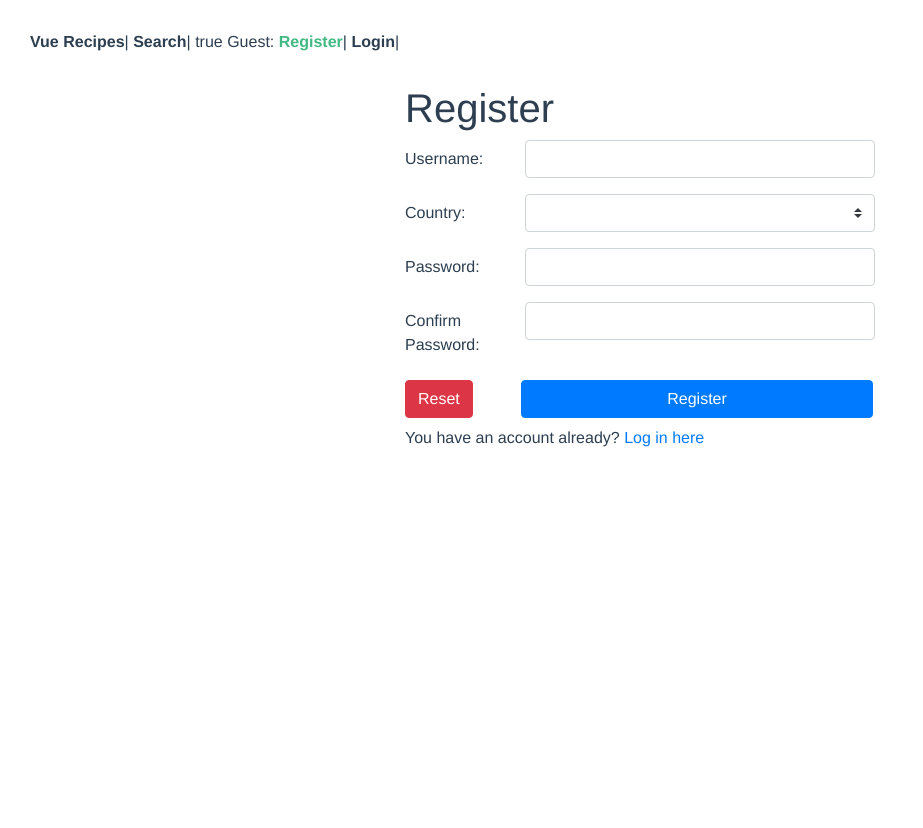
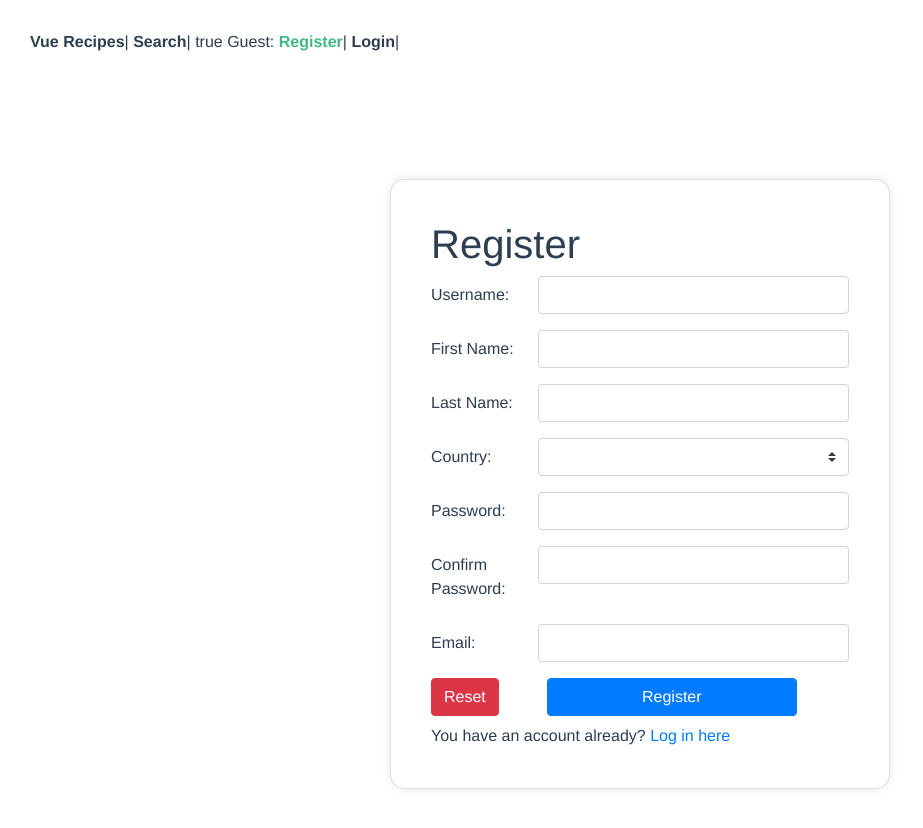
Before and after one commit to WED-2023/assignment2-1-208590174_207277997, a Vue app: page /#/register in a window 1280 px wide. Shown: the top 828 px of the page, without its empty margins (0-923 px from the left). Before the commit the page ends 800 px from the top, so only its background shows below. Built offline with nearby package versions, Linux system fonts and the light colour scheme.

Commit message:
Add files via upload

```diff
--- a/src/pages/LoginPage.vue
+++ b/src/pages/LoginPage.vue
@@ -1,5 +1,6 @@
 <template>
   <div class="container">
+    <b-card class="login-card">
       <h1 class="title">Login</h1>
       <b-form @submit.prevent="onLogin">
         <b-form-group
@@ -57,15 +58,13 @@
       >
         Login failed: {{ form.submitError }}
       </b-alert>
-    <!-- <b-card class="mt-3" header="Form Data Result">
-      <pre class="m-0">{{ form }}</pre>
-    </b-card> -->
+    </b-card>
   </div>
 </template>
 
 <script>
 import { required } from "vuelidate/lib/validators";
-import {mockLogin} from "../services/auth.js"
+import { mockLogin } from "../services/auth.js";
 export default {
   name: "Login",
   data() {
@@ -73,19 +72,19 @@ export default {
       form: {
         username: "",
         password: "",
-        submitError: undefined
-      }
+        submitError: undefined,
+      },
     };
   },
   validations: {
     form: {
       username: {
-        required
+        required,
       },
       password: {
-        required
-      }
-    }
+        required,
+      },
+    },
   },
   methods: {
     validateState(param) {
@@ -133,8 +132,28 @@ export default {
   }
 };
 </script>
+
 <style lang="scss" scoped>
 .container {
-  max-width: 400px;
+  width: 100vw;
+  height: 100vh;
+  display: flex;
+  justify-content: center;
+  align-items: center;
+  background-image: url('@/assets/EmptyName-31.jpg');
+  background-size: cover; /* Ensure the image covers the entire page */
+  background-position: center; /* Center the background image */
+  // margin: 0; /* Remove default margin */
 }
+
+
+.login-card {
+  background-color: white; /* Ensures readability */
+  padding: 0px;
+  border-radius: 20px;
+  box-shadow: 10 0 10px rgba(0, 0, 0, 0.1); /* Add a subtle shadow for better visibility */
+  max-width: 428px; /* Increase the maximum width */
+  width: 100%; /* Ensure the card takes up the available width */
+}
+
 </style>
--- a/src/pages/MainPage.vue
+++ b/src/pages/MainPage.vue
@@ -1,8 +1,10 @@
 <template>
   <div class="container">
+    <div class="background-image"></div>
+    <div class="content">
       <h1 class="title">Main Page</h1>
-    <RecipePreviewList title="Randome Recipes" class="RandomRecipes center" />
-    <router-link v-if="!$root.store.username" to="/login" tag="button">You need to Login to vue this</router-link>
+      <RecipePreviewList title="Random Recipes" class="RandomRecipes center" />
+      <router-link v-if="!$root.store.username" to="/login" tag="button">You need to Login to view this</router-link>
       {{ !$root.store.username }}
       <RecipePreviewList
         title="Last Viewed Recipes"
@@ -13,6 +15,7 @@
         }"
         disabled
       ></RecipePreviewList>
+    </div>
     <!-- <div
       style="position: absolute;top: 70%;left: 50%;transform: translate(-50%, -50%);"
     >
@@ -31,13 +34,36 @@ export default {
 </script>
 
 <style lang="scss" scoped>
+.container {
+  position: relative;
+  width: 100%;
+  height: 100%;
+}
+
+.background-image {
+  background: url('@/assets/nadya-filatova-frTrM7Gdkho-unsplash.jpg') center/cover;
+  position: absolute;
+  top: 0;
+  left: -140px;
+  width: 140%;
+  height: 100%;
+  z-index: -1;
+}
+
+.content {
+  position: relative; /* Ensure content stays above the background */
+  z-index: 1; /* Ensure content stays above the background */
+}
+
 .RandomRecipes {
   margin: 10px 0 10px;
 }
+
 .blur {
   -webkit-filter: blur(5px); /* Safari 6.0 - 9.0 */
   filter: blur(2px);
 }
+
 ::v-deep .blur .recipe-preview {
   pointer-events: none;
   cursor: default;
--- a/src/pages/RegisterPage.vue
+++ b/src/pages/RegisterPage.vue
@@ -1,7 +1,9 @@
 <template>
   <div class="container">
+    <b-card class="register-card">
       <h1 class="title">Register</h1>
       <b-form @submit.prevent="onRegister" @reset.prevent="onReset">
+        <!-- Username -->
         <b-form-group
           id="input-group-username"
           label-cols-sm="3"
@@ -25,6 +27,46 @@
           </b-form-invalid-feedback>
         </b-form-group>
 
+
+        <!-- First Name -->
+        <b-form-group
+          id="input-group-firstname"
+          label-cols-sm="3"
+          label="First Name:"
+          label-for="firstName"
+        >
+          <b-form-input
+            id="firstName"
+            v-model="$v.form.firstName.$model"
+            type="text"
+            :state="validateState('firstName')"
+          ></b-form-input>
+          <b-form-invalid-feedback v-if="!$v.form.firstName.required">
+            First Name is required
+          </b-form-invalid-feedback>
+        </b-form-group>
+
+
+        <!-- Last Name -->
+        <b-form-group
+          id="input-group-lastname"
+          label-cols-sm="3"
+          label="Last Name:"
+          label-for="lastName"
+        >
+          <b-form-input
+            id="lastName"
+            v-model="$v.form.lastName.$model"
+            type="text"
+            :state="validateState('lastName')"
+          ></b-form-input>
+          <b-form-invalid-feedback v-if="!$v.form.lastName.required">
+            Last Name is required
+          </b-form-invalid-feedback>
+        </b-form-group>
+
+
+        <!-- Country -->
         <b-form-group
           id="input-group-country"
           label-cols-sm="3"
@@ -42,6 +84,8 @@
           </b-form-invalid-feedback>
         </b-form-group>
 
+
+        <!-- Password -->
         <b-form-group
           id="input-group-Password"
           label-cols-sm="3"
@@ -68,6 +112,8 @@
           </b-form-invalid-feedback>
         </b-form-group>
 
+
+        <!-- Confirm Password -->
         <b-form-group
           id="input-group-confirmedPassword"
           label-cols-sm="3"
@@ -90,14 +136,38 @@
           </b-form-invalid-feedback>
         </b-form-group>
 
+
+        <!-- Email -->
+        <b-form-group
+          id="input-group-email"
+          label-cols-sm="3"
+          label="Email:"
+          label-for="email"
+        >
+          <b-form-input
+            id="email"
+            v-model="$v.form.email.$model"
+            type="email"
+            :state="validateState('email')"
+          ></b-form-input>
+          <b-form-invalid-feedback v-if="!$v.form.email.required">
+            Email is required
+          </b-form-invalid-feedback>
+          <b-form-invalid-feedback v-else-if="!$v.form.email.email">
+            Please enter a valid email address
+          </b-form-invalid-feedback>
+        </b-form-group>
+
+
+        <!-- Buttons -->
       <b-button type="reset" variant="danger">Reset</b-button>
         <b-button
           type="submit"
           variant="primary"
           style="width:250px;"
-        class="ml-5 w-75"
-        >Register</b-button
-      >
+          class="ml-5 w-87"
+        >Register</b-button>
+
         <div class="mt-2">
           You have an account already?
           <router-link to="login"> Log in here</router-link>
@@ -116,6 +186,7 @@
         <pre class="m-0"><strong>form:</strong> {{ form }}</pre>
         <pre class="m-0"><strong>$v.form:</strong> {{ $v.form }}</pre>
       </b-card> -->
+    </b-card>
   </div>
 </template>
 
@@ -153,19 +224,37 @@ export default {
     form: {
       username: {
         required,
-        length: (u) => minLength(3)(u) && maxLength(8)(u),
+        minLength: minLength(3),
+        maxLength: maxLength(8),
         alpha
+      },
+      firstName: {
+        required
+      },
+      lastName: {
+        required
       },
       country: {
         required
       },
       password: {
         required,
-        length: (p) => minLength(5)(p) && maxLength(10)(p)
+        minLength: minLength(5),
+        maxLength: maxLength(10),
+        strongPassword(value) {
+          return helpers.withParams(
+            { type: "strongPassword" },
+            value => passwordRegex.test(value)
+          )
+        }
       },
       confirmedPassword: {
         required,
         sameAsPassword: sameAs("password")
+      },
+      email: {
+        required,
+        email
       }
     }
   },
@@ -235,6 +324,18 @@ export default {
 </script>
 <style lang="scss" scoped>
 .container {
+  width: 100%;
+  height: 100vh;
+  display: flex;
+  justify-content: center;
+  align-items: center;
+}
+.register-card {
+  width: 90%;
   max-width: 500px;
+  background-color: #fff;
+  padding: 20px;
+  border-radius: 15px; /* Rounded corners */
+  box-shadow: 0px 0px 10px 0px rgba(0, 0, 0, 0.1); /* Box shadow */
 }
 </style>
```
Also changed, not shown: src/pages/AboutPage.vue (added, +108 -0 lines). Lines whose indentation alone changed are shown as unchanged.
